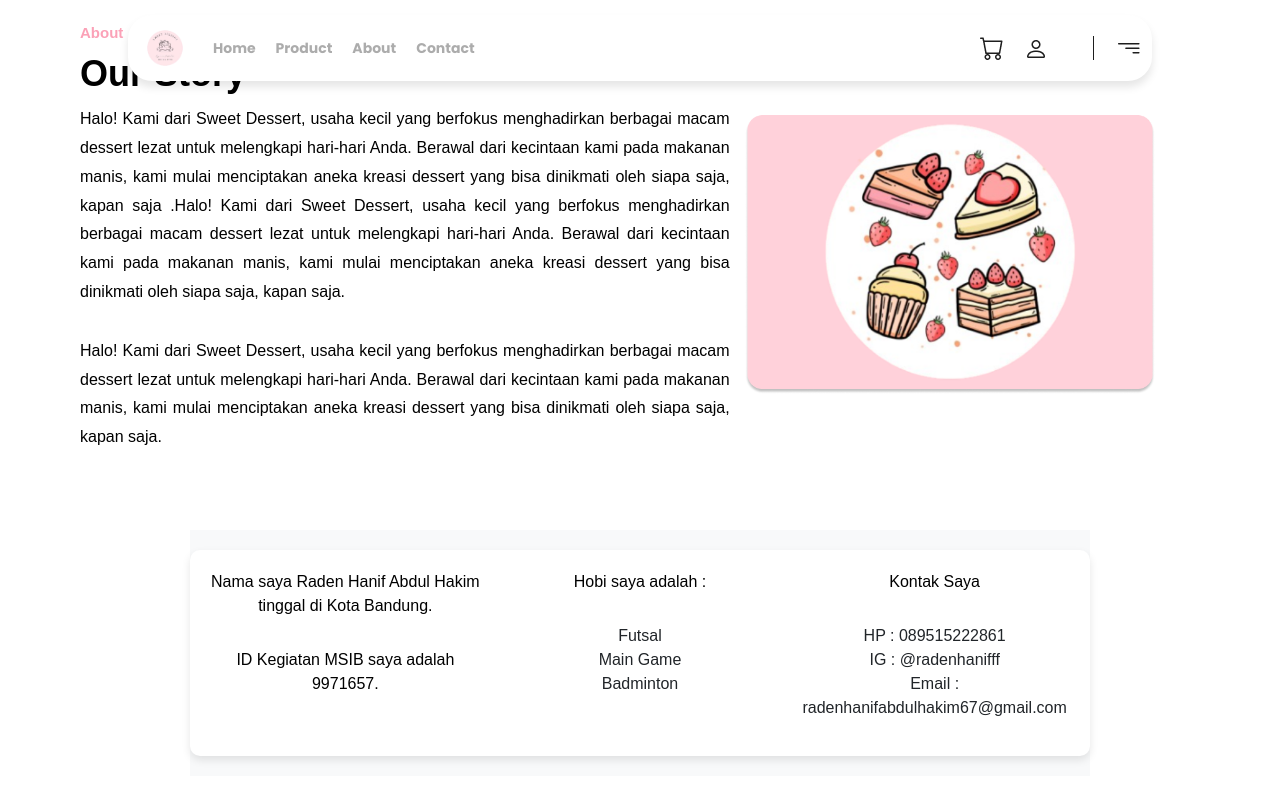
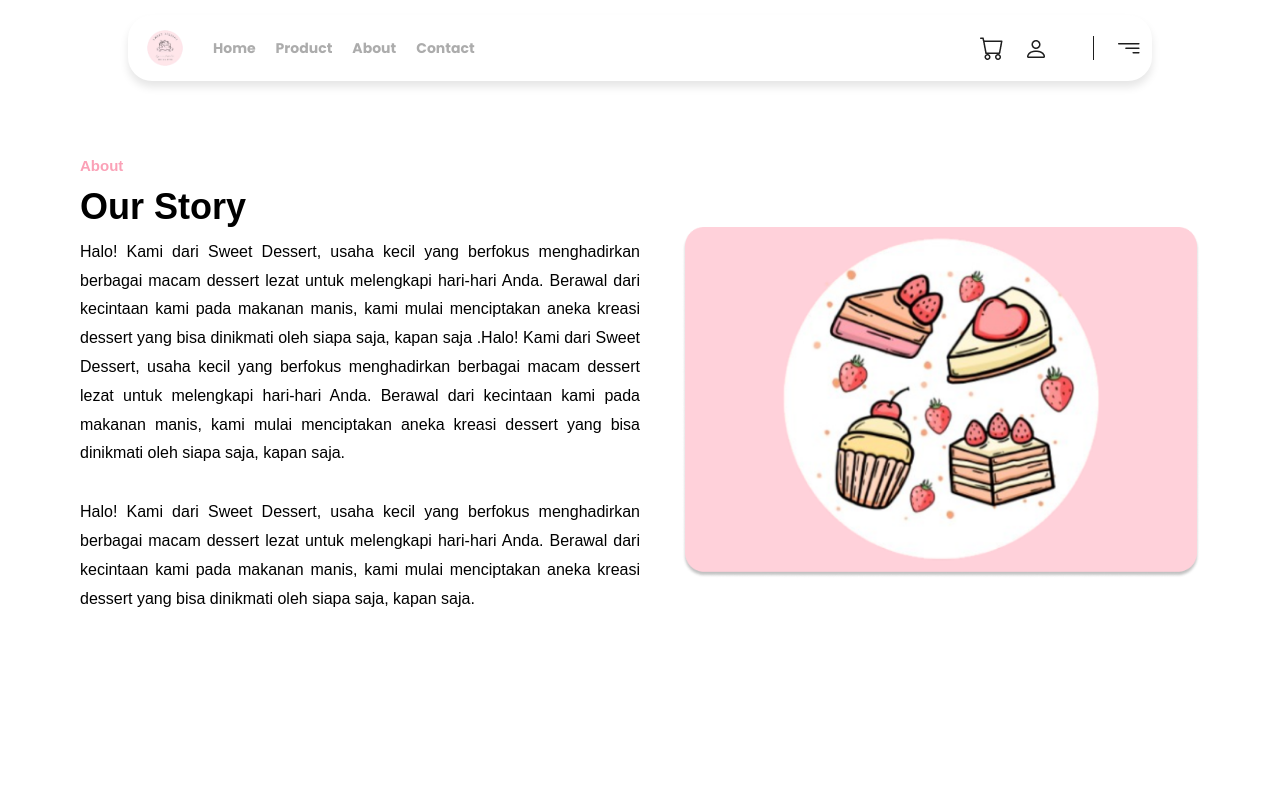
Before and after one commit to hadimughny7/SweetDessertWeb, a Python web app: template templates/about.html in a window 1280 px wide. Run offline with Jinja, Linux system fonts and the light colour scheme; the template is opened without the code that fills it, so the values that code supplies are empty; some web fonts are replaced.

Commit message:
Update about.html

```diff
--- a/templates/about.html
+++ b/templates/about.html
@@ -16,7 +16,8 @@
 <style>
 body{
     display: flex;
-    flex-direction: column;
+    justify-content: center;
+    align-items: center;
     min-height: 100vh; /* Pastikan halaman minimal setinggi viewport */
     margin: 0;
     }
@@ -32,7 +33,7 @@ body{
 }
 
 .about-text {
-    max-width: 58%; /* Batasi lebar teks */
+    max-width: 50%; /* Batasi lebar teks */
 }
 
 .image-container {
@@ -41,7 +42,7 @@ body{
 }
 
 .dessert-image {
-    width: 100%; /* Gambar responsif */
+    width: 120%; /* Gambar responsif */
     max-width: 700px; /* Lebar maksimal gambar */
     height: auto; /* Mempertahankan proporsi gambar */
     border-radius: 10px; /* Opsional: sudut melengkung */
@@ -57,12 +58,12 @@ h2{
     font-size: 1rem; /* Ukuran font yang proporsional */
     text-align: justify; /* Membuat teks rata kanan-kiri */
 }
-footer {
-    background-color: #f8f9fa; /* Opsional: warna latar footer */
-    padding: 20px 0; /* Opsional: padding untuk footer */
-    margin-top: auto; /* Membuat footer selalu berada di bawah */
-    text-align: center; /* Pusatkan teks jika diperlukan */
-}
+.footer {
+      background-color: #ffc0cb;
+      color: white;
+      text-align: center;
+      padding: 10px;
+    }
 </style>
 </head>
 </head>
@@ -129,37 +130,12 @@ footer {
             <img src="/static/Group 1.png" alt="Desserts" class="dessert-image">
         </div>
     </div>
-    <footer class=" mt-5">
+
+    <!-- <footer class="footer">
         <div class="container">
-            <div class="row">
-                <!-- Informasi Pribadi -->
-                <div class="col-md-4">
-                    <p>Nama saya Raden Hanif Abdul Hakim tinggal di Kota Bandung.</p>
-                    <p>ID Kegiatan MSIB saya adalah 9971657.</p>
-                </div>
-
-                <!-- Hobi -->
-                <div class="col-md-4">
-                    <p>Hobi saya adalah :</p>
-                    <ul class="list-unstyled">
-                        <li>Futsal</li>
-                        <li>Main Game</li>
-                        <li>Badminton</li>
-                    </ul>
-                </div>
-
-                <!-- Kontak -->
-                <div class="col-md-4">
-                    <p>Kontak Saya</p>
-                    <ul class="list-unstyled">
-                        <li>HP : 089515222861</li>
-                        <li>IG : @radenhanifff</li>
-                        <li>Email : radenhanifabdulhakim67@gmail.com</li>
-                    </ul>
-                </div>
-            </div>
+          <p>&copy; 2024 Raden Hanif. All rights reserved.</p>
         </div>
-    </footer>
+      </footer> -->
 </body>
 
 </html>
```
